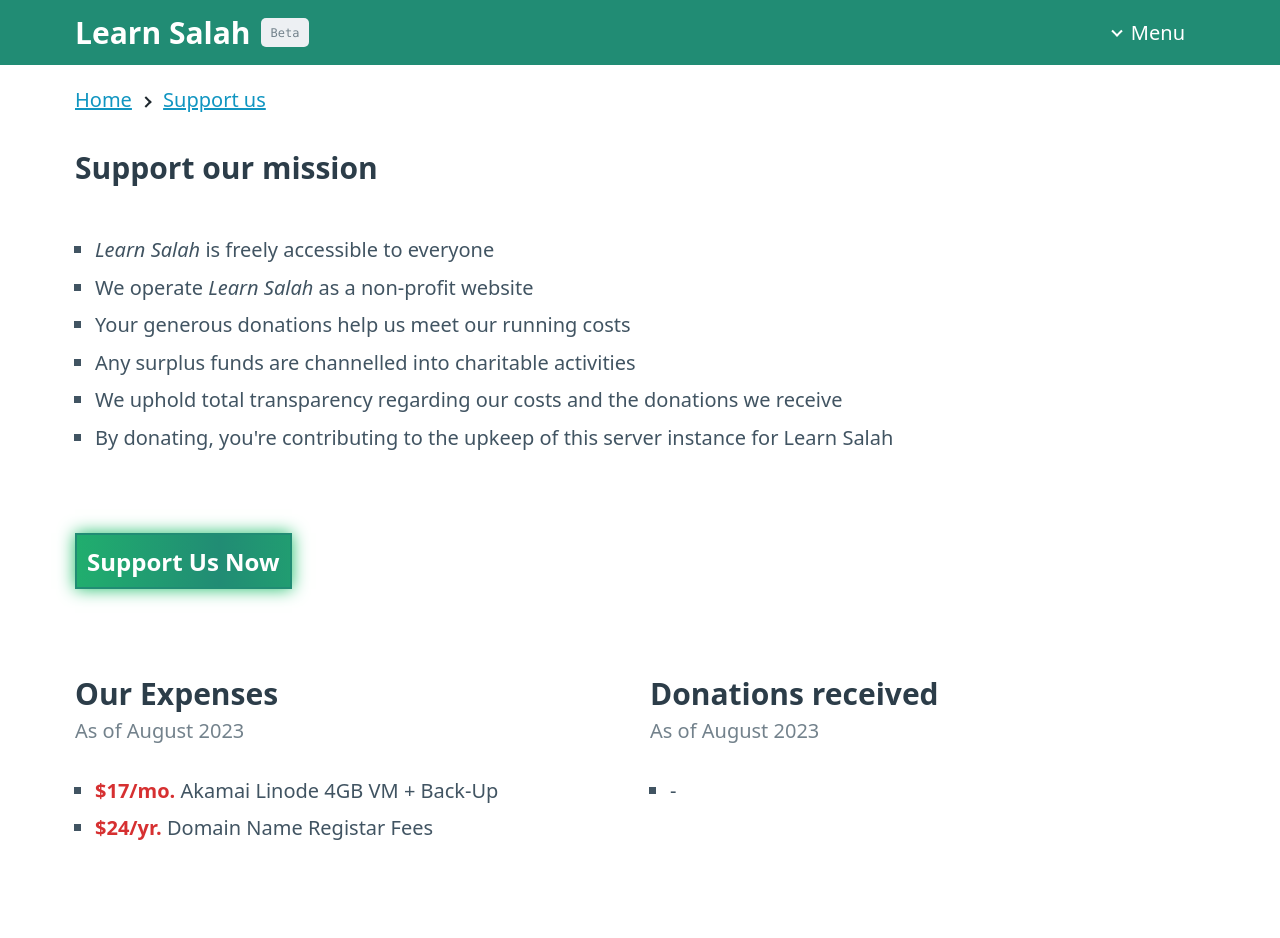
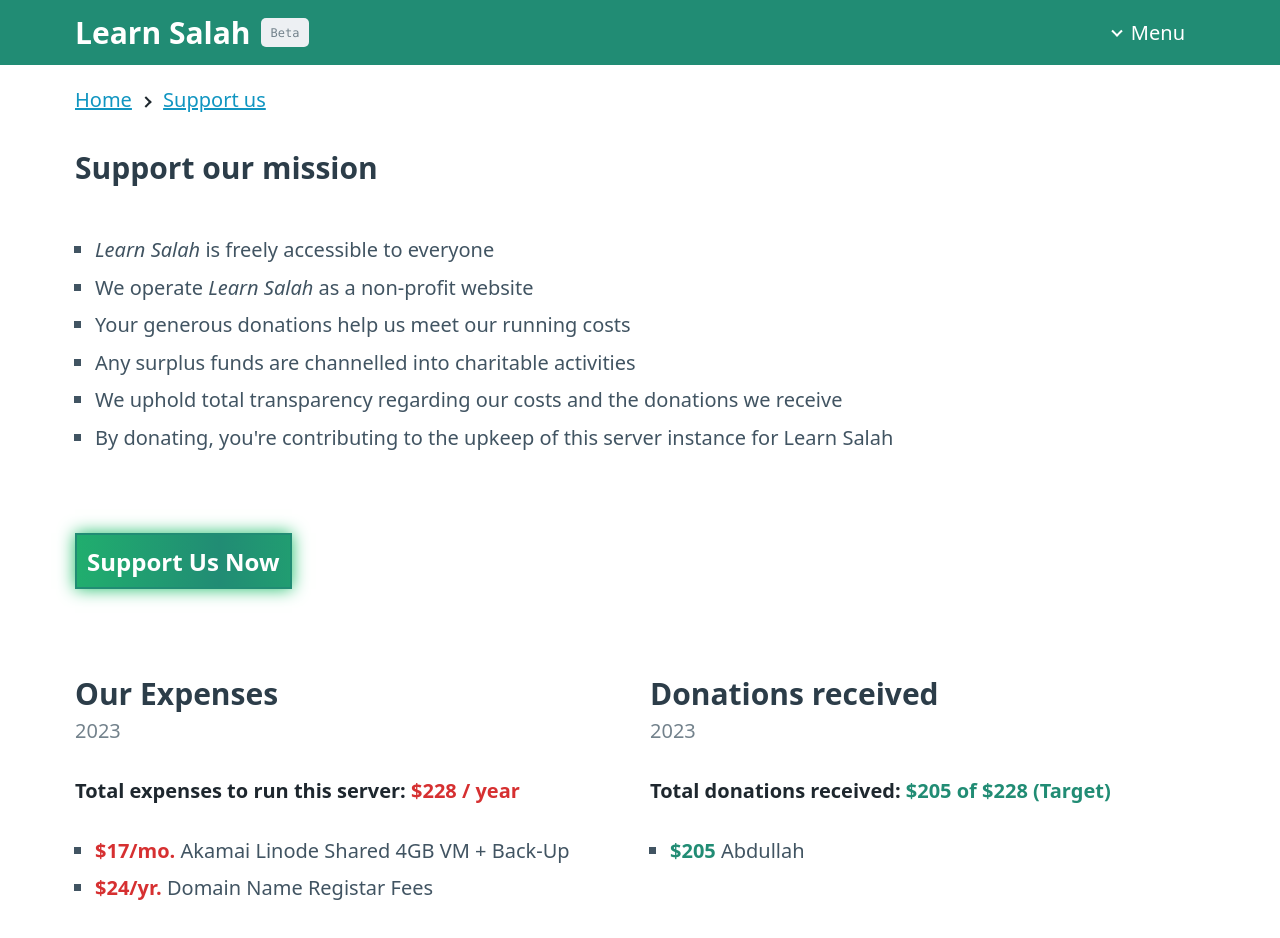
Before and after one commit to learnsalah/learnsalah, a SvelteKit app: page /support in a window 1280 px wide. Shown: the top 938 px of the page. Built offline with nearby package versions, Linux system fonts and the light colour scheme.

Commit message:
amended changelog, updated support page and attribution page <3

```diff
--- a/src/routes/attribution/+page.svelte
+++ b/src/routes/attribution/+page.svelte
@@ -24,6 +24,9 @@
         <ul>
             <li>
                 <strong>Abubakr Elmallah</strong> - for generously providing the remarkable audio tracks for the prayers
+            </li>
+            <li>
+                To all those who have kindly made donations to support us
             </li>
         </ul>
 
--- a/src/routes/support/+page.svelte
+++ b/src/routes/support/+page.svelte
@@ -60,15 +60,23 @@
                             Our Expenses
                         </h3>
                         <h4>
-                            As of August 2023
+                            2023
                         </h4>
                     </hgroup>
-                    <ul>
+
+                    <strong>
+                        Total expenses to run this server:
+                        <span style="color:#d63031;">
+                            $228 / year
+                        </span>
+                    </strong>
+
+                    <ul style="margin-top: 30px;">
                         <li>
                             <strong style="color:#d63031;">
                                 $17/mo.
                             </strong>
-                            Akamai Linode 4GB VM + Back-Up
+                            Akamai Linode Shared 4GB VM + Back-Up
                         </li>
                         <li>
                             <strong style="color:#d63031;">
@@ -78,17 +86,32 @@
                         </li>
                     </ul>
                 </div>
+
+
                 <div>
                     <hgroup>
                         <h3>
                             Donations received
                         </h3>
                         <h4>
-                            As of August 2023
+                            2023
                         </h4>
                     </hgroup>
-                    <ul>
-                        <li>-</li>
+
+                    <strong>
+                        Total donations received:
+                        <span style="color:#218c74;">
+                            $205 of $228 (Target)
+                        </span>
+                    </strong>
+
+                    <ul style="margin-top: 30px;">
+                        <li>
+                            <strong style="color:#218c74;">
+                                $205
+                            </strong>
+                            Abdullah
+                        </li>
                     </ul>
                 </div>
             </div>
```
Also changed, not shown: 1 other file (tests, documents, lock files or other folders).
